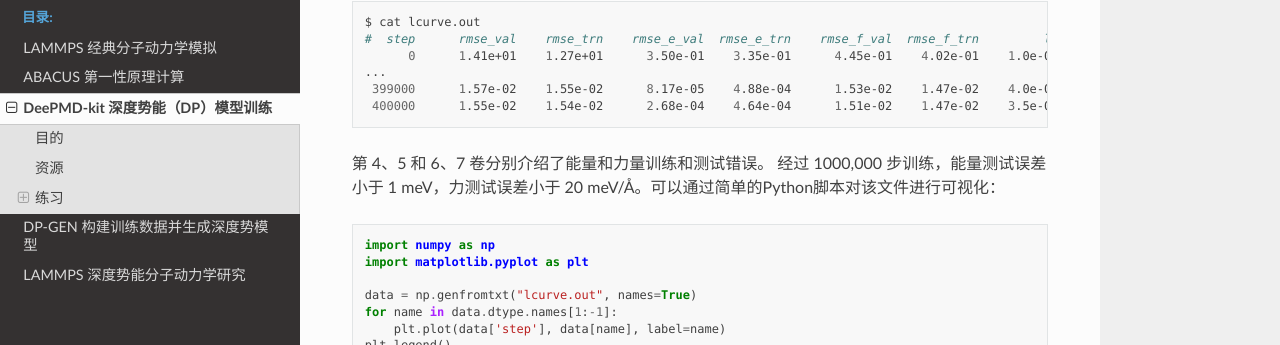
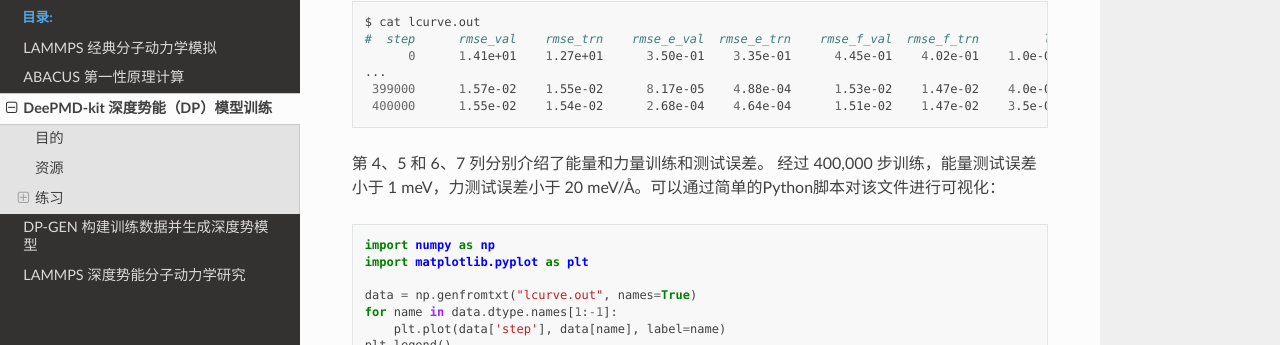
Before and after one commit to shuo1118/LiCl-DP, a Sphinx documentation site: the page built from docs/source/work/ex3/deepmd-kit.md, in a window 1280 px wide and 900 px high, scrolled down 4647 px. Shown: the part 104-449 px from the top of the window. Built offline with Sphinx 7.4.7 and the Read the Docs theme 2.0.0, drawn with Linux system fonts in a browser that asks for light colours.

Commit message:
Update deepmd-kit.md

````diff
--- a/docs/source/work/ex3/deepmd-kit.md
+++ b/docs/source/work/ex3/deepmd-kit.md
@@ -213,7 +213,7 @@ $ cat lcurve.out
  399000      1.57e-02    1.55e-02      8.17e-05    4.88e-04      1.53e-02    1.47e-02    4.0e-08
  400000      1.55e-02    1.54e-02      2.68e-04    4.64e-04      1.51e-02    1.47e-02    3.5e-08
 ```
-第 4、5 和 6、7 卷分别介绍了能量和力量训练和测试错误。 经过 1000,000 步训练，能量测试误差小于 1 meV，力测试误差小于 20 meV/Å。可以通过简单的Python脚本对该文件进行可视化：
+第 4、5 和 6、7 列分别介绍了能量和力量训练和测试误差。 经过 400,000 步训练，能量测试误差小于 1 meV，力测试误差小于 20 meV/Å。可以通过简单的Python脚本对该文件进行可视化：
 
 ```python
 import numpy as np
````
